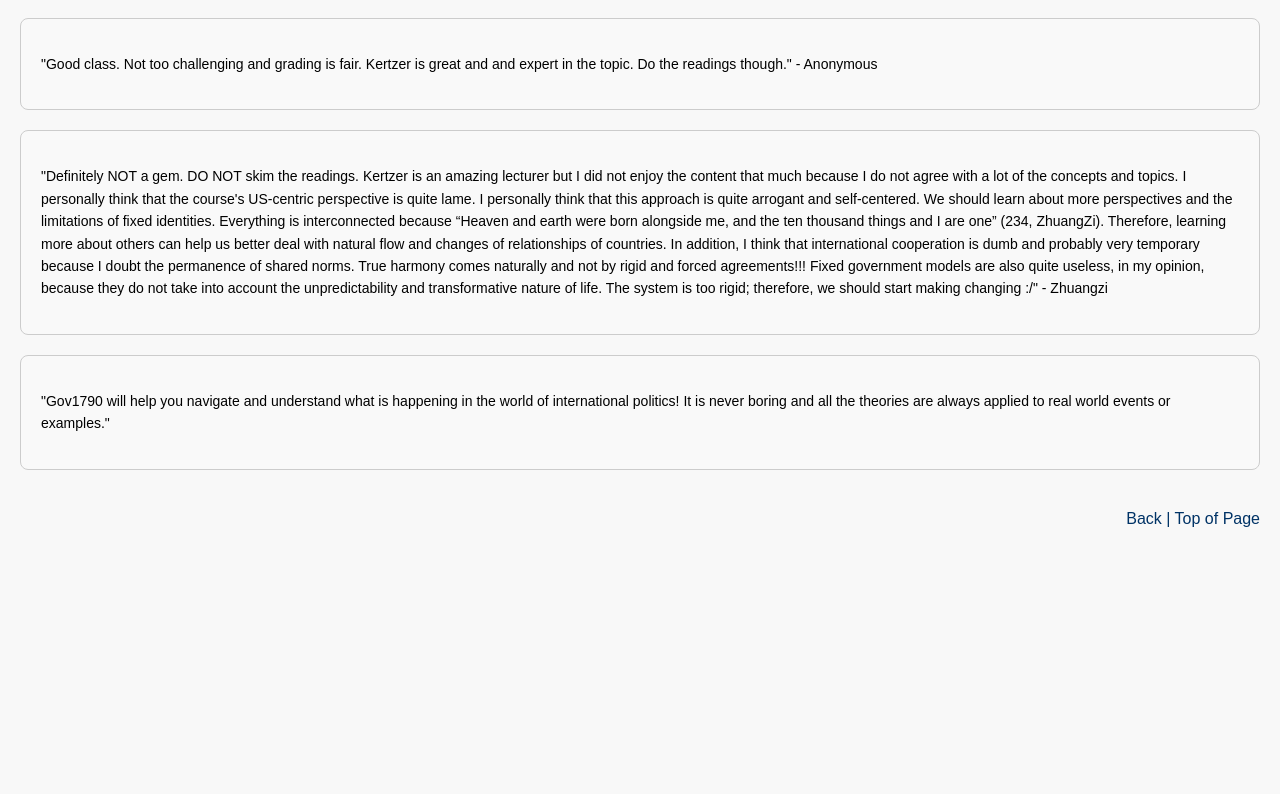
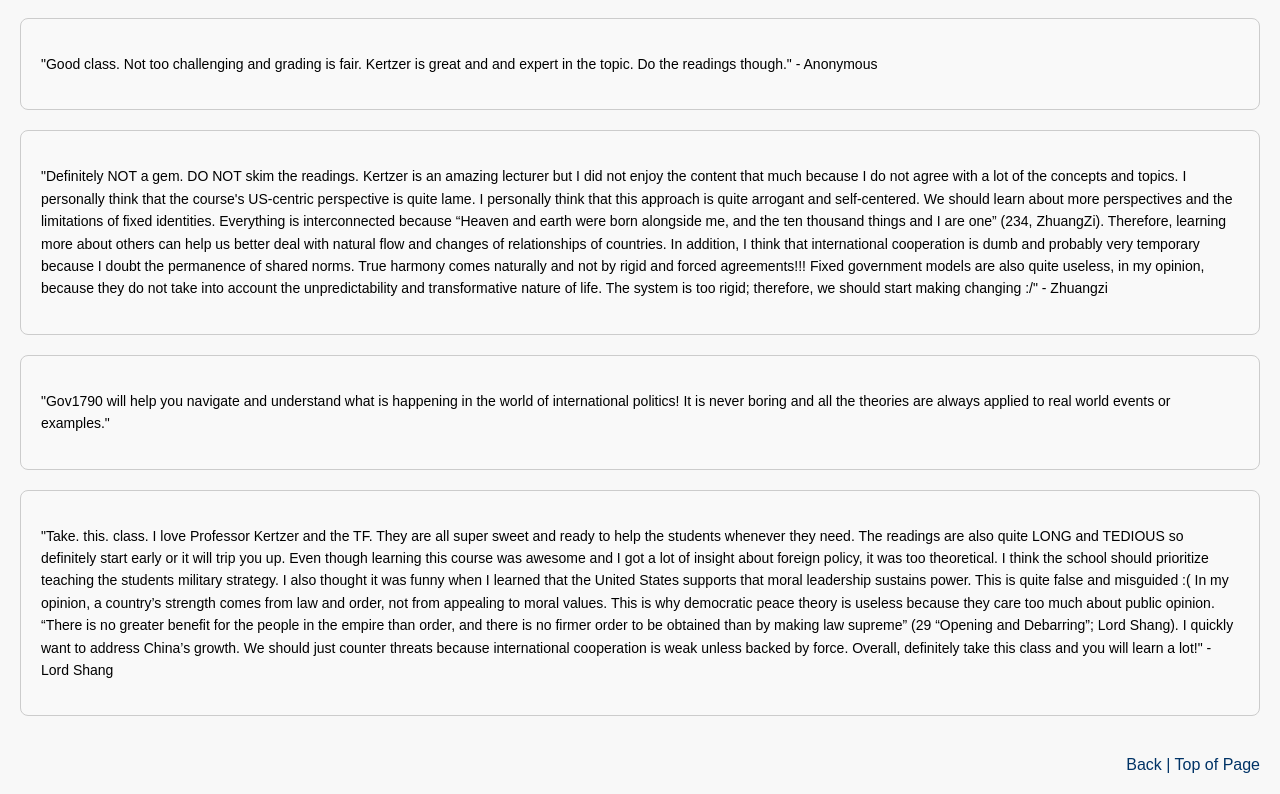
Before and after one commit to cbuchan55/cbuchan55.github.io, a plain HTML site: page gov1790.html in a window 1280 px wide. Shown: the part 2329-3123 px from the top of the page. Before the commit the page ends 2877 px from the top, so only its background shows below. Drawn offline with nearby package versions, Linux system fonts and the light colour scheme.

Commit message:
Update gov1790.html

```diff
--- a/gov1790.html
+++ b/gov1790.html
@@ -325,6 +325,11 @@
             <p> "Gov1790 will help you navigate and understand what is happening in the world of international politics! It is never boring and all the theories are always applied to real world events or examples."
             </p>
         </div>
+         <div class="comment">
+            <p> "Take. this. class. I love Professor Kertzer and the TF. They are all super sweet and ready to help the students whenever they need. The readings are also quite LONG and TEDIOUS so definitely start early or it will trip you up. Even though learning this course was awesome and I got a lot of insight about foreign policy, it was too theoretical. I think the school should prioritize teaching the students military strategy. I also thought it was funny when I learned that the United States supports that moral leadership sustains power. This is quite false and misguided :( In my opinion, a country’s strength comes from law and order, not from appealing to moral values. This is why democratic peace theory is useless because they care too much about public opinion. “There is no greater benefit for the people in the empire than order, and there is no firmer order to be obtained than by making law supreme” (29 “Opening and Debarring”; Lord Shang). I quickly want to address China’s growth. We should just counter threats because international cooperation is weak unless backed by force. Overall, definitely take this class and you will learn a lot!"
+                - Lord Shang
+            </p>
+        </div>
 
 
     </div>
```
